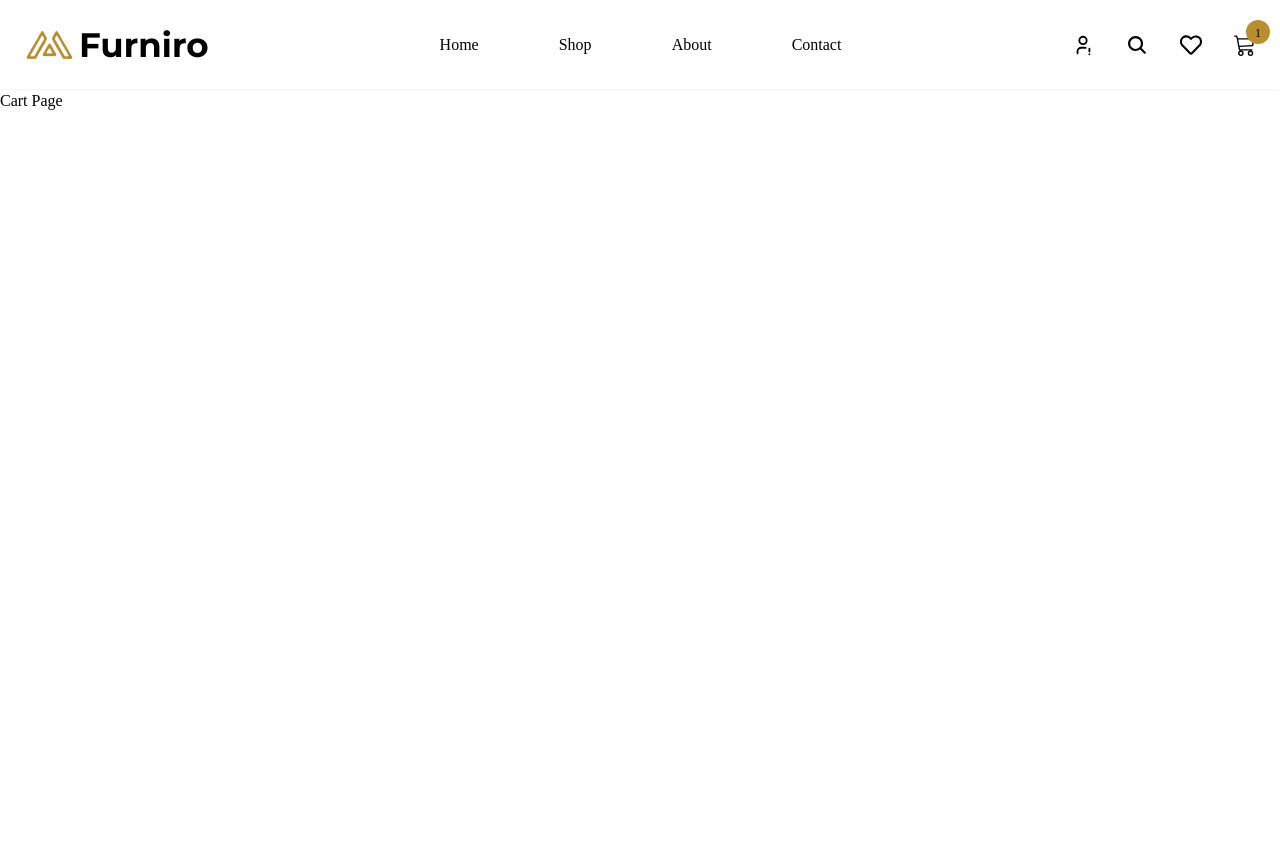
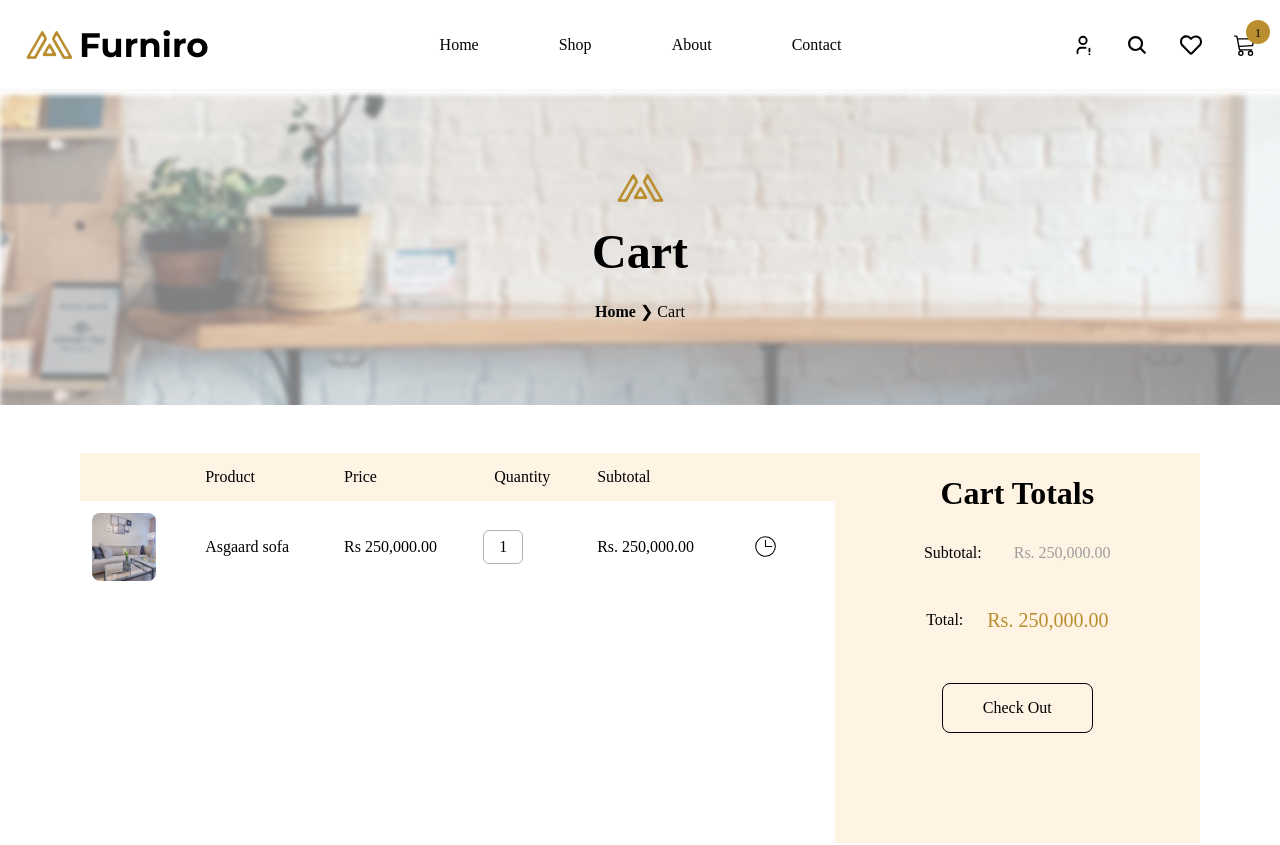
Before and after one commit to deltech-designs/furniture-website, a React (Vite) app: page /cart in a window 1280 px wide. Shown: the top 845 px of the page. Before the commit the page ends 800 px from the top, so only its background shows below. Built offline with nearby package versions, Linux system fonts and the light colour scheme.

Commit message:
added cart page

```diff
--- a/src/pages/About.jsx
+++ b/src/pages/About.jsx
@@ -14,6 +14,7 @@ export default function About() {
         className="h-[316px] w-full p-4 flex justify-center items-center flex-col gap-3"
         style={{ backgroundImage: 'url("./assets/Shop.png")' }}
       >
+        <img src="./assets/logo_icon.png" alt="funiro logo icon" />
         <h1 className="text-48 font-semibold">About</h1>
         <p>
           <span className="font-bold">Home</span> &#10095; <span>About</span>
--- a/src/pages/Cart.jsx
+++ b/src/pages/Cart.jsx
@@ -1,10 +1,159 @@
+import { useState } from "react";
+import ChooseUS from "../components/chooseUs";
+import Footer from "../components/footer/footer";
 import Navbar from "../components/navbar/Navbar";
+import { CiClock2 } from "react-icons/ci";
 
 export default function Cart() {
+  const [quantity, setQuantity] = useState(1);
+
   return (
     <div>
       <Navbar />
-      Cart Page
+
+      {/* Landing page for Cart */}
+      <div
+        className="h-[316px] p-4 flex justify-center items-center flex-col gap-3"
+        style={{ backgroundImage: 'url("./assets/Shop.png")' }}
+      >
+        <img src="./assets/logo_icon.png" alt="funiro logo icon" />
+        <h1 className="text-48 font-semibold">Cart</h1>
+        <p>
+          <span className="font-bold">Home</span> &#10095; <span>Cart</span>
+        </p>
+      </div>
+
+      {/* Cart  */}
+      <div className="md:container mx-auto mb-8">
+        <div className="flex flex-col md:flex-row justify-between pt-12">
+          <div className="w-[817px]">
+            <table className="w-full text-left">
+              <thead className="bg-lightBrown w-[817px]">
+                <tr className="">
+                  <th className="p-3 font-medium"></th>
+                  <th className="p-3 font-medium">Product</th>
+                  <th className="p-3 font-medium">Price</th>
+                  <th className="p-3 font-medium">Quantity</th>
+                  <th className="p-3 font-medium">Subtotal</th>
+                  <th className="p-3 font-medium"></th>
+                  <th className="p-3 font-medium"></th>
+                </tr>
+              </thead>
+              <tbody className="p-14">
+                <tr className="text-left">
+                  <td className="p-3">
+                    <img
+                      src="./assets/pingky.png"
+                      className="w-16 rounded-lg  object-fill"
+                      alt=""
+                    />
+                  </td>
+                  <td className="p-3">
+                    <h3>Asgaard sofa</h3>
+                    <h3 className="block md:hidden">Rs 250,000.00</h3>
+                  </td>
+                  <td className="p-3">Rs 250,000.00</td>
+                  <td>
+                    <input
+                      type="text"
+                      className="w-10 text-center outline-none border p-1 border-darkGray rounded-md"
+                      value={quantity}
+                      onChange={(ev) => setQuantity(ev.target.value)}
+                    />
+                  </td>
+                  <td className="p-3">Rs. 250,000.00</td>
+                  <td className="p-3">
+                    <CiClock2 size={25} />
+                  </td>
+                </tr>
+              </tbody>
+            </table>
+
+            {/* <div className="bg-lightBrown flex justify-around p-4 w-[817px] font-semibold">
+              <div></div>
+              <div>Product</div>
+              <div>Price</div>
+              <div>Quantity</div>
+              <div>Subtotal</div>
+              <div></div>
+            </div> */}
+          </div>
+          <div className="w-[393px] h-[390px] bg-lightBrown p-4 ">
+            <h1 className="text-center text-32 font-semibold">Cart Totals</h1>
+            <div className="flex flex-col justify-around items-center gap-4">
+              <div className="flex gap-8 mt-6 items-center">
+                <span className="text-semibold">Subtotal:</span>
+                <span className="text-darkBlack">Rs. 250,000.00</span>
+              </div>
+              <div className="flex gap-6 mt-6 items-center">
+                <span className="text-semibold">Total:</span>
+                <span className="text-20 text-gold">Rs. 250,000.00</span>
+              </div>
+
+              <button className="border px-10 hover:bg-black hover:text-white cursor-pointer transition-all rounded-lg py-3 mt-8">
+                Check Out
+              </button>
+            </div>
+          </div>
+        </div>
+      </div>
+
+      {/* <div className="md:container mx-auto rounded mb-8">
+        <div className="flex flex-col md:flex-row justify-between gap-8 pt-12">
+          <table className="w-full text-left">
+            <thead className="bg-lightBrown">
+              <tr className="">
+                <th className="p-3 font-medium"></th>
+                <th className="p-3 font-medium">Product</th>
+                <th className="p-3 font-medium">Price</th>
+                <th className="p-3 font-medium">Quantity</th>
+                <th className="p-3 font-medium">Subtotal</th>
+              </tr>
+            </thead>
+            <tbody>
+              <tr className="text-left">
+                <td>
+                  <img
+                    src="./assets/pingky.png"
+                    className="w-16 rounded-lg  object-fill"
+                    alt=""
+                  />
+                </td>
+                <td className="p-3">
+                  <h3>Asgaard sofa</h3>
+                  <h3 className="block md:hidden">Rs 250,000.00</h3>
+                </td>
+                <td className="p-3">Rs 250,000.00</td>
+                <td className="p-3">1</td>
+                <td className="p-3">Rs. 250,000.00</td>
+              </tr>
+            </tbody>
+          </table>
+
+          <div className="flex mt-8 justify-end">
+            <div className="w-[393px] h-[390px] bg-lightBrown p-4 ">
+              <h1 className="text-center text-32 font-semibold">Cart Totals</h1>
+              <div className="flex flex-col justify-around items-center gap-4">
+                <div className="flex gap-8 mt-6 items-center">
+                  <span className="text-semibold">Subtotal:</span>
+                  <span className="text-darkBlack">Rs. 250,000.00</span>
+                </div>
+                <div className="flex gap-6 mt-6 items-center">
+                  <span className="text-semibold">Total:</span>
+                  <span className="text-20 text-gold">Rs. 250,000.00</span>
+                </div>
+
+                <button className="border px-10 rounded-lg py-3 mt-8">
+                  Check Out
+                </button>
+              </div>
+            </div>
+          </div>
+        </div>
+      </div> */}
+
+      <ChooseUS />
+      <Footer />
     </div>
   );
 }
--- a/src/pages/Contact.jsx
+++ b/src/pages/Contact.jsx
@@ -9,6 +9,7 @@ export default function Contact() {
         className="h-[316px] p-4 flex justify-center items-center flex-col gap-3"
         style={{ backgroundImage: 'url("./assets/Shop.png")' }}
       >
+        <img src="./assets/logo_icon.png" alt="funiro logo icon" />
         <h1 className="text-48 font-semibold">Contact</h1>
         <p>
           <span className="font-bold">Home</span> &#10095; <span>Contact</span>
--- a/src/pages/Shop.jsx
+++ b/src/pages/Shop.jsx
@@ -120,6 +120,7 @@ export default function Shop() {
         className="h-[316px] p-4 flex justify-center items-center flex-col gap-3"
         style={{ backgroundImage: 'url("./assets/Shop.png")' }}
       >
+        <img src="./assets/logo_icon.png" alt="funiro logo icon" />
         <h1 className="text-48 font-semibold">Shop</h1>
         <p>
           <span className="font-bold">Home</span> &#10095; <span>Shop</span>
--- a/tailwind.config.js
+++ b/tailwind.config.js
@@ -37,6 +37,7 @@ export default {
       20: "20px",
       22: "22px",
       24: "24px",
+      32: "32px",
       36: "36px",
       48: "48px",
       50: "50px",
```
